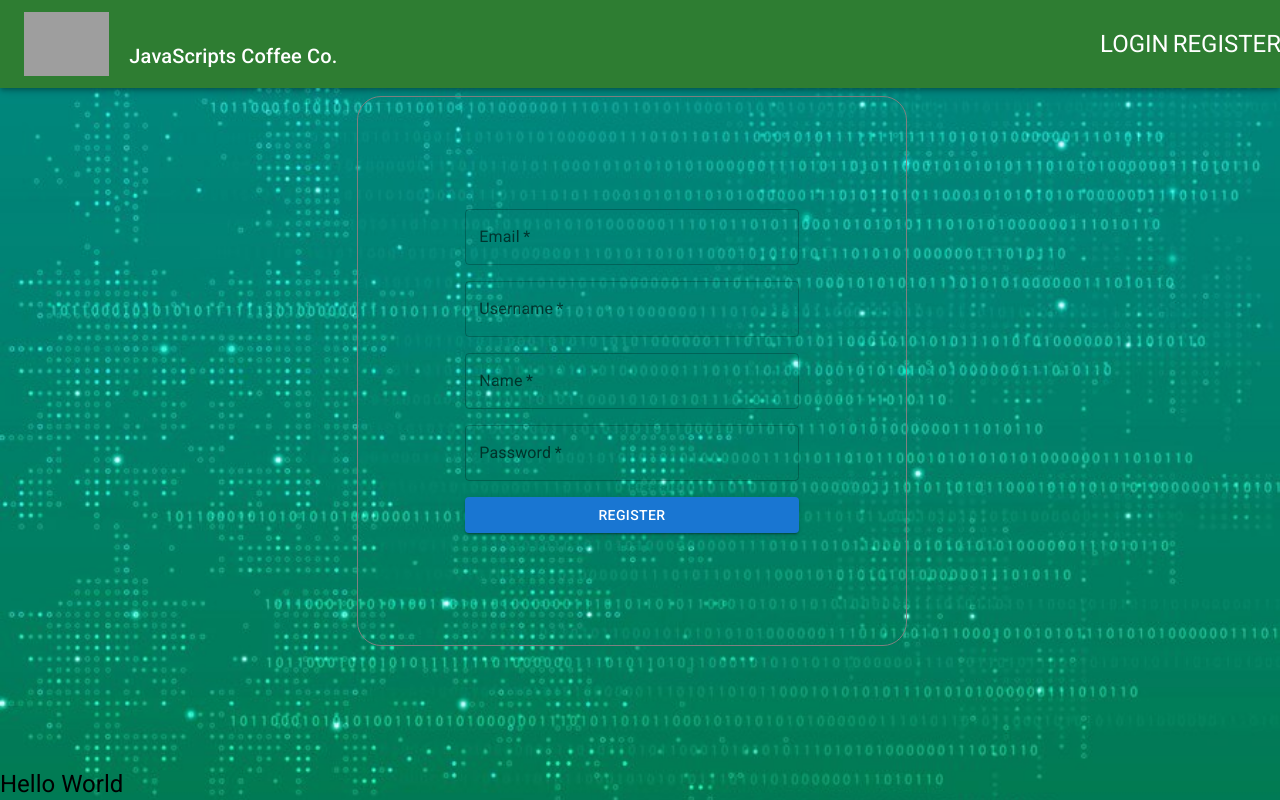
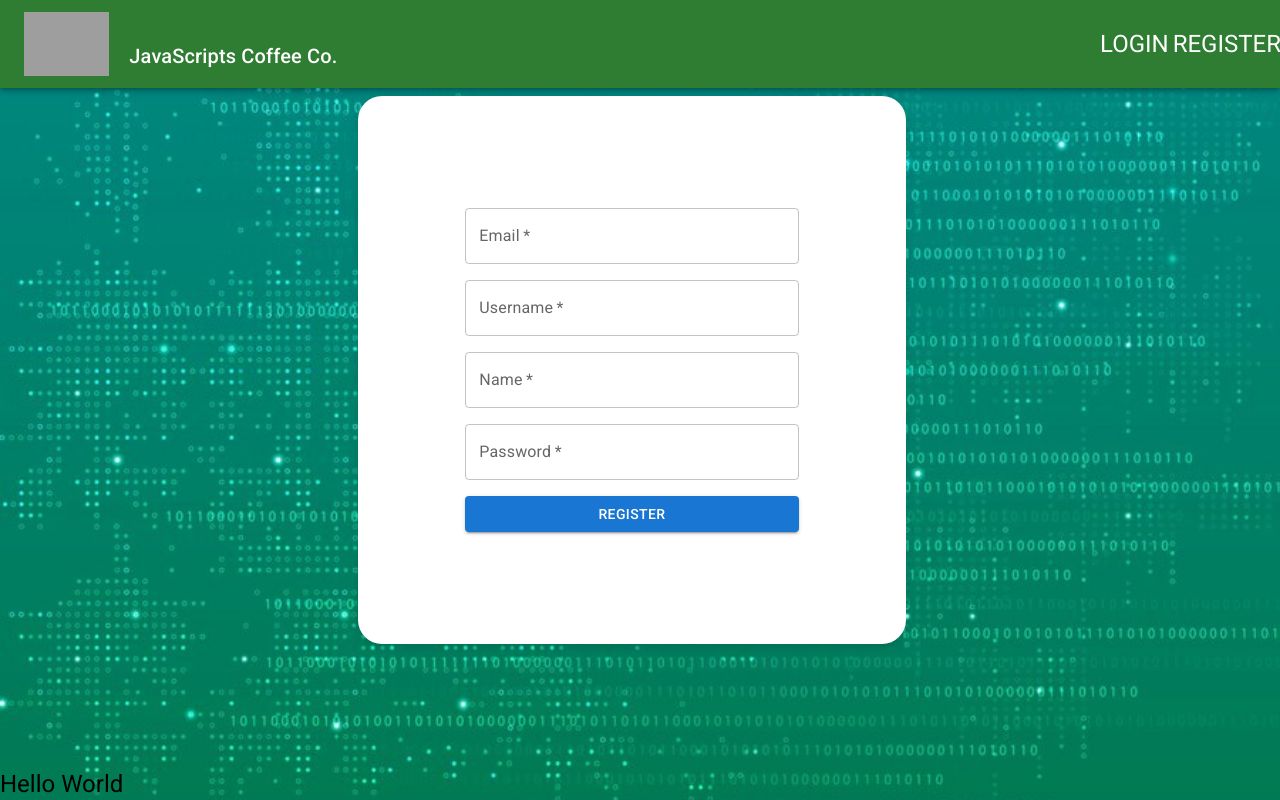
Before and after one commit to JMSONNE/capstone-client, a React (Vite) app: page /register in a window 1280 px wide. Shown: the top 800 px of the page. Built offline with nearby package versions, Linux system fonts and the light colour scheme; grey boxes are pictures that could not be loaded.

Commit message:
added background to register fields

```diff
--- a/src/Components/Register.jsx
+++ b/src/Components/Register.jsx
@@ -67,13 +67,19 @@ const Register = () => {
             justifyContent="center"
             alignItems="center"
         >
-            <Box component="section" sx={{ p: 3, border: '1px solid grey', mt: 3, borderRadius: 6 }}
+            <Box component="section" sx={{
+                p: 3, mt: 3, borderRadius: 6,
+                backgroundColor: 'white',
+                boxShadow: '0 4px 8px rgba(0, 0, 0, 0.1)',
+                '&:hover': {
+                    boxShadow: '0 8px 16px rgba(0, 0, 0, 0.2)',
+                }
+            }}
                 display="flex"
                 alignItems="center"
                 justifyContent="center"
                 width={500}
-                height={500}
-            >
+                height={500}>
                 <Grid item xs={8}>
                     <form onSubmit={handleRegister}>
                         <Stack spacing={2} direction="column">
```
